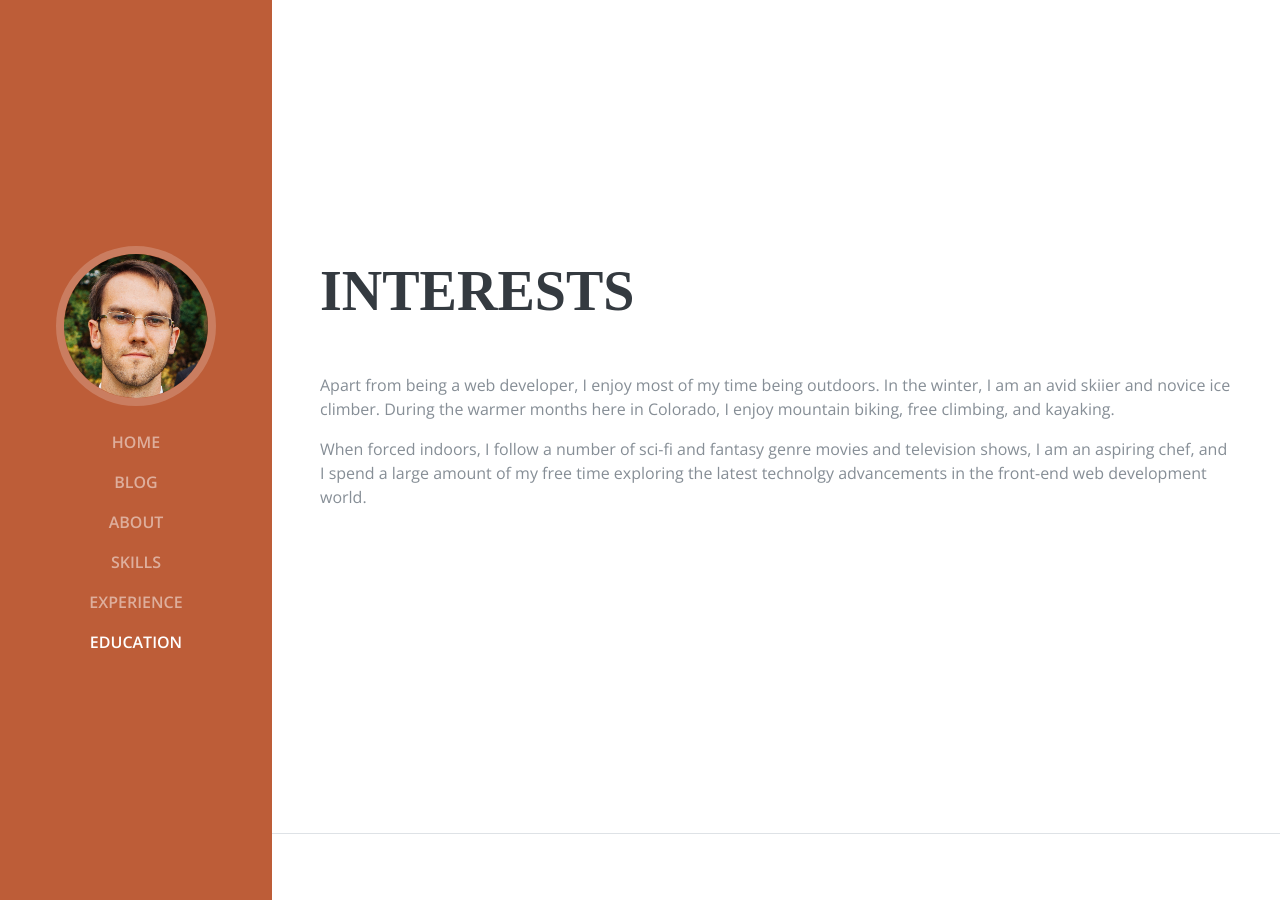
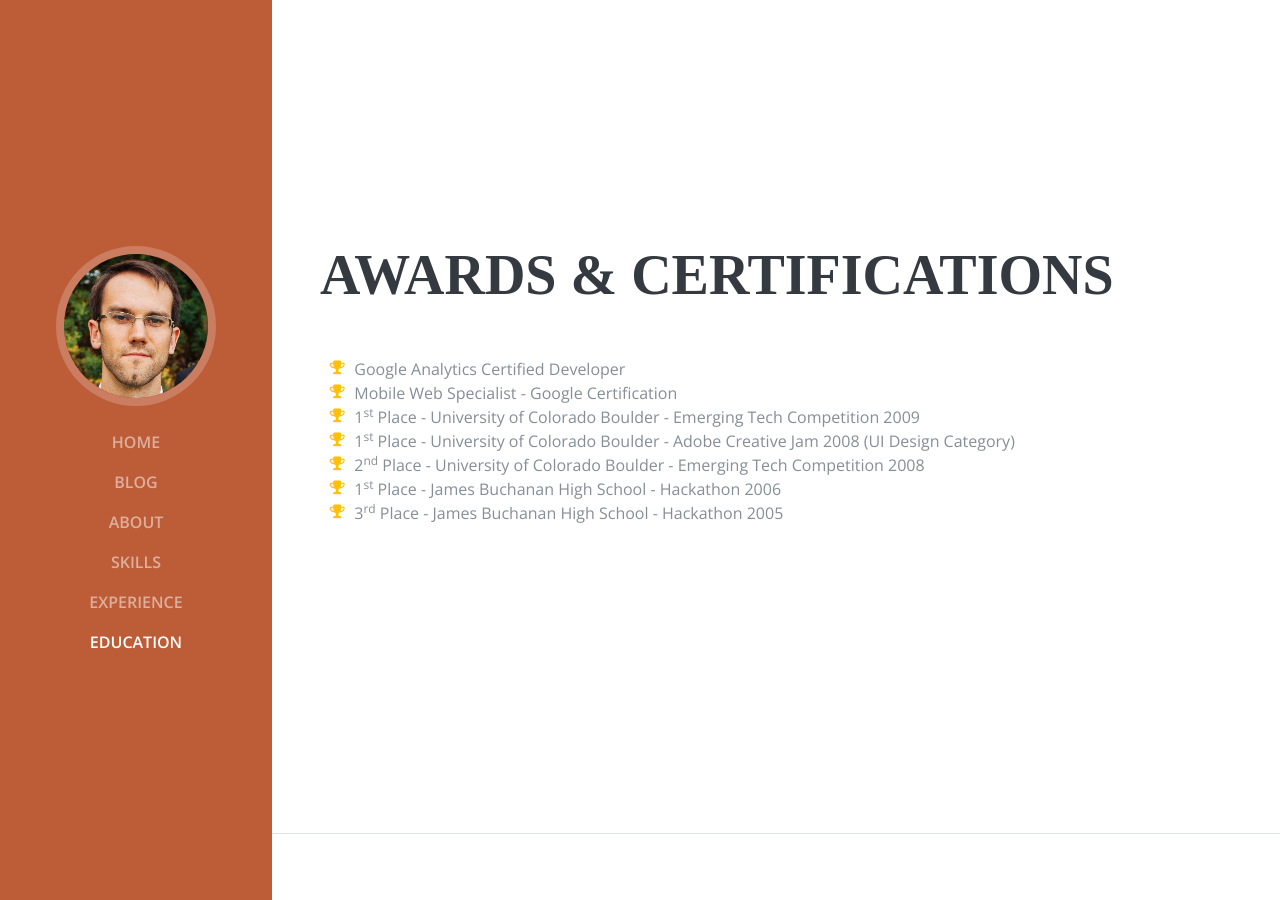
Before and after one commit to eric-bunch/eric-bunch.github.io, a Jekyll site: the page built from resume/index.html, in a window 1280 px wide and 900 px high, scrolled down 3666 px. Built offline with Jekyll 4.4.1, drawn with Linux system fonts in a browser that asks for light colours; some web fonts are replaced.

Commit message:
Update resume.html

```diff
--- a/_layouts/resume.html
+++ b/_layouts/resume.html
@@ -307,13 +307,13 @@
 
 
 
-      <section class="resume-section p-3 p-lg-5 d-flex flex-column" id="interests">
+<!--       <section class="resume-section p-3 p-lg-5 d-flex flex-column" id="interests">
         <div class="my-auto">
           <h2 class="mb-5">Interests</h2>
           <p>Apart from being a web developer, I enjoy most of my time being outdoors. In the winter, I am an avid skiier and novice ice climber. During the warmer months here in Colorado, I enjoy mountain biking, free climbing, and kayaking.</p>
           <p class="mb-0">When forced indoors, I follow a number of sci-fi and fantasy genre movies and television shows, I am an aspiring chef, and I spend a large amount of my free time exploring the latest technolgy advancements in the front-end web development world.</p>
         </div>
-      </section>
+      </section> -->
 
       <section class="resume-section p-3 p-lg-5 d-flex flex-column" id="awards">
         <div class="my-auto">
```
